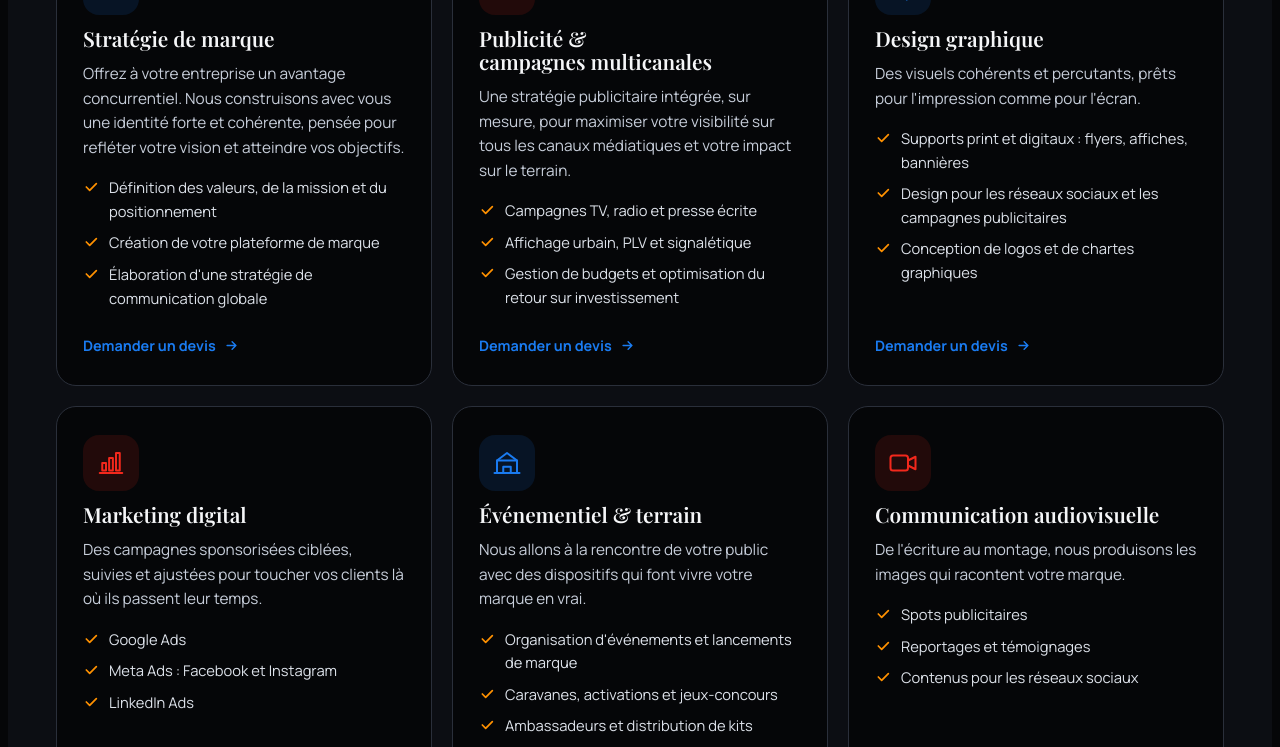
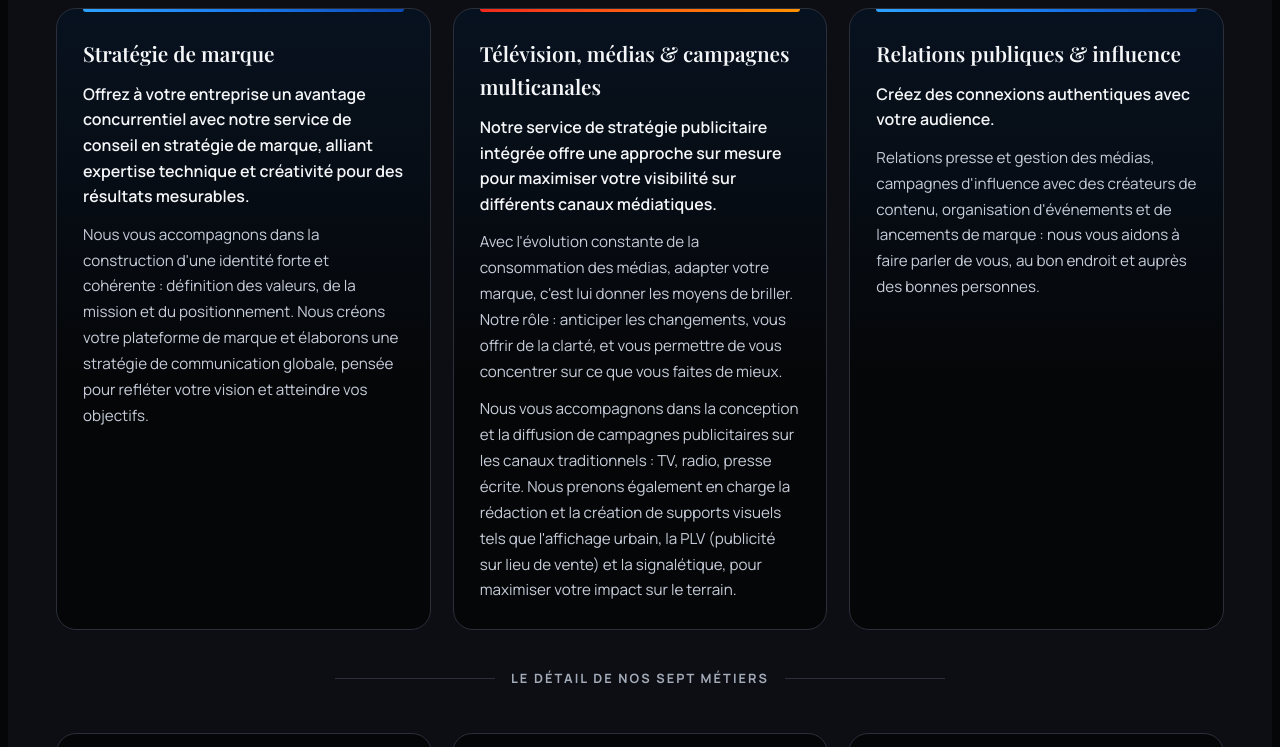
Before and after one commit to aissatoubalde-cell/publix, a plain HTML site: page services.html in a window 1280 px wide. Shown: the part 480-1227 px from the top of the page. Drawn offline with nearby package versions, Linux system fonts and the light colour scheme; a web font is replaced by a local one.

Commit message:
Services : texte Offre de services de publix360.net
Co-Authored-By: Claude Opus 5.5 <noreply@anthropic.com>

```diff
--- a/main.js
+++ b/main.js
@@ -45,7 +45,7 @@
   });
   /* apparition au défilement */
   if("IntersectionObserver" in window&&!reduceFx){
-    var groups=[".services li",".sd-card",".card",".feature-vid",".post",".p-logo",".p-cta",".about-img",".about-copy",".value",".title-rule",".partners-sub",".contact form",".tm-member",".dir-photo",".dir-text",".dir-drive",".quote-band blockquote",".ct-intro",".wl-title",".wl-lead",".wl-text"];
+    var groups=[".services li",".sd-card",".card",".feature-vid",".post",".p-logo",".p-cta",".about-img",".about-copy",".value",".title-rule",".partners-sub",".contact form",".tm-member",".dir-photo",".dir-text",".dir-drive",".quote-band blockquote",".ct-intro",".wl-title",".wl-lead",".wl-text",".offer-item"];
     var vh=window.innerHeight;
     var ro=new IntersectionObserver(function(es){es.forEach(function(e){if(e.isIntersecting){var t=e.target;t.classList.remove("rv-pre");t.classList.add("rv-in");ro.unobserve(t);t.addEventListener("animationend",function(){t.classList.remove("rv-in");t.style.removeProperty("--rd")},{once:true})}})},{threshold:.12});
     groups.forEach(function(sel){[].forEach.call(document.querySelectorAll(sel),function(el,i){
--- a/services.html
+++ b/services.html
@@ -71,6 +71,28 @@
   <div class="wrap">
     <div class="title-rule"><h2>Nos <em>services</em></h2></div>
     <p class="sd-sub">Six métiers réunis dans une seule équipe, pour piloter votre communication de la stratégie jusqu'au terrain.</p>
+    <div class="offer">
+      <h2 class="offer-title">Offre de <span class="it">services</span></h2>
+      <div class="offer-grid">
+        <article class="offer-item">
+          <span class="offer-n">Stratégie de marque</span>
+          <p class="offer-lead">Offrez à votre entreprise un avantage concurrentiel avec notre service de conseil en stratégie de marque, alliant expertise technique et créativité pour des résultats mesurables.</p>
+          <p>Nous vous accompagnons dans la construction d'une identité forte et cohérente : définition des valeurs, de la mission et du positionnement. Nous créons votre plateforme de marque et élaborons une stratégie de communication globale, pensée pour refléter votre vision et atteindre vos objectifs.</p>
+        </article>
+        <article class="offer-item">
+          <span class="offer-n">Télévision, médias &amp; campagnes multicanales</span>
+          <p class="offer-lead">Notre service de stratégie publicitaire intégrée offre une approche sur mesure pour maximiser votre visibilité sur différents canaux médiatiques.</p>
+          <p>Avec l'évolution constante de la consommation des médias, adapter votre marque, c'est lui donner les moyens de briller. Notre rôle : anticiper les changements, vous offrir de la clarté, et vous permettre de vous concentrer sur ce que vous faites de mieux.</p>
+          <p>Nous vous accompagnons dans la conception et la diffusion de campagnes publicitaires sur les canaux traditionnels : TV, radio, presse écrite. Nous prenons également en charge la rédaction et la création de supports visuels tels que l'affichage urbain, la PLV (publicité sur lieu de vente) et la signalétique, pour maximiser votre impact sur le terrain.</p>
+        </article>
+        <article class="offer-item">
+          <span class="offer-n">Relations publiques &amp; influence</span>
+          <p class="offer-lead">Créez des connexions authentiques avec votre audience.</p>
+          <p>Relations presse et gestion des médias, campagnes d'influence avec des créateurs de contenu, organisation d'événements et de lancements de marque : nous vous aidons à faire parler de vous, au bon endroit et auprès des bonnes personnes.</p>
+        </article>
+      </div>
+      <p class="offer-next">Le détail de nos sept métiers</p>
+    </div>
     <div class="sd-grid">
       <article class="sd-card" id="svc-strategie">
         <div class="sd-ic"><svg viewBox="0 0 24 24" fill="none" stroke="currentColor" stroke-width="1.6" stroke-linecap="round" stroke-linejoin="round" aria-hidden="true"><circle cx="12" cy="12" r="9"/><circle cx="12" cy="12" r="5"/><circle cx="12" cy="12" r="1.3" fill="currentColor"/></svg></div>
--- a/style.css
+++ b/style.css
@@ -544,3 +544,17 @@ select#besoin{appearance:none;-webkit-appearance:none;background-image:url("data
 .tm-member .tm-role{font-size:.95rem;color:#C9D1DE;font-weight:500;letter-spacing:0}
 .tm-bio{margin-top:12px;display:flex;flex-direction:column;gap:12px;color:#C7CEDA;font-size:.95rem;line-height:1.65}
 .tm-bio b{color:var(--paper)}
+
+/* offre de services */
+.offer{margin-bottom:44px;display:flex;flex-direction:column;gap:28px}
+.offer-title{font-size:clamp(1.9rem,4vw,2.8rem);text-align:center}
+.offer-grid{display:grid;grid-template-columns:repeat(3,1fr);gap:22px}
+.offer-item{position:relative;display:flex;flex-direction:column;gap:12px;padding:28px 26px 26px;border-radius:20px;background:linear-gradient(180deg,rgba(26,123,240,.10),transparent 60%),var(--ink);border:1px solid var(--line);min-width:0}
+.offer-item::before{content:"";position:absolute;left:26px;right:26px;top:0;height:3px;border-radius:0 0 3px 3px;background:var(--cool)}
+.offer-item:nth-child(2)::before{background:var(--heat)}
+.offer-n{font-family:var(--f-display);font-size:1.3rem;font-weight:600;color:var(--paper)}
+.offer-lead{color:var(--paper);font-weight:600}
+.offer-item p:not(.offer-lead){color:#C7CEDA;font-size:.95rem;line-height:1.7}
+.offer-next{display:flex;align-items:center;gap:16px;justify-content:center;color:var(--muted);font-size:.8rem;letter-spacing:.16em;text-transform:uppercase;font-weight:700;margin-top:10px}
+.offer-next::before,.offer-next::after{content:"";flex:1;max-width:160px;height:1px;background:var(--line)}
+@media (max-width:980px){.offer-grid{grid-template-columns:1fr}}
```
